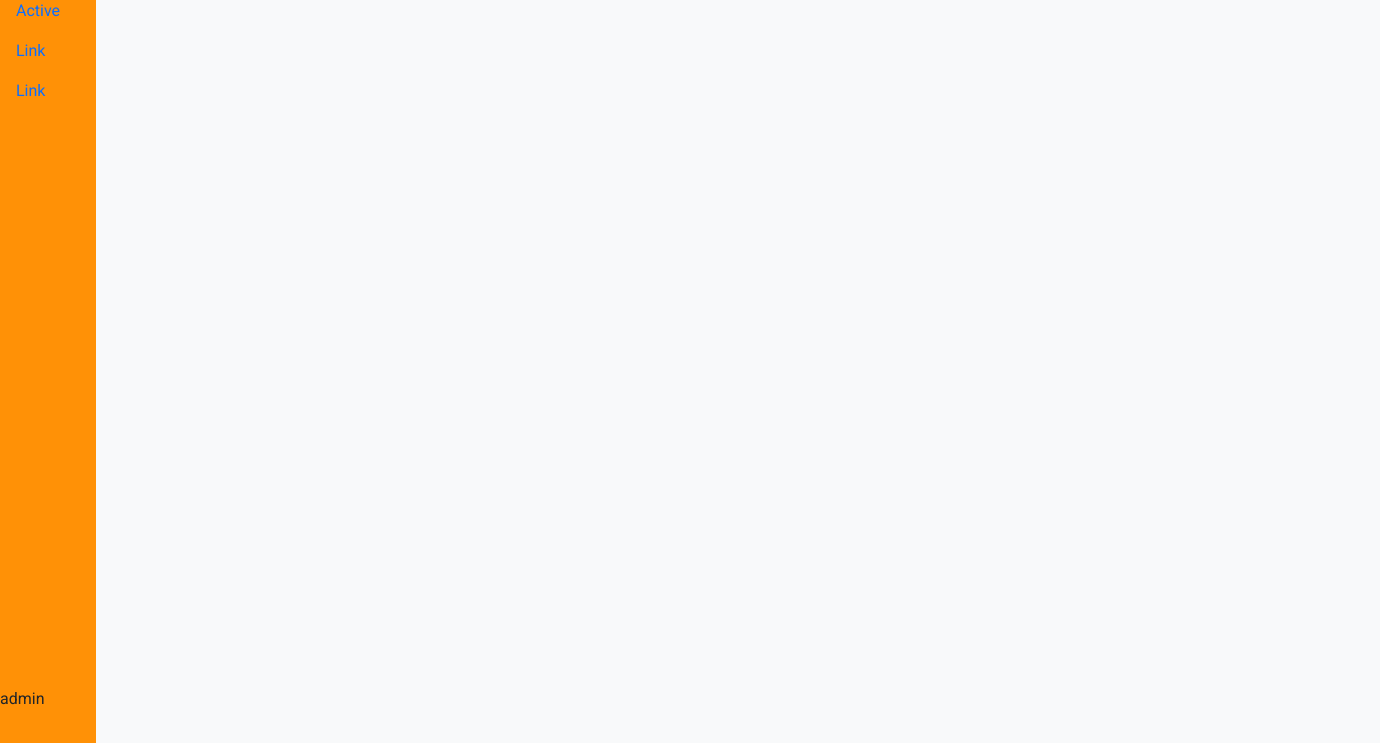
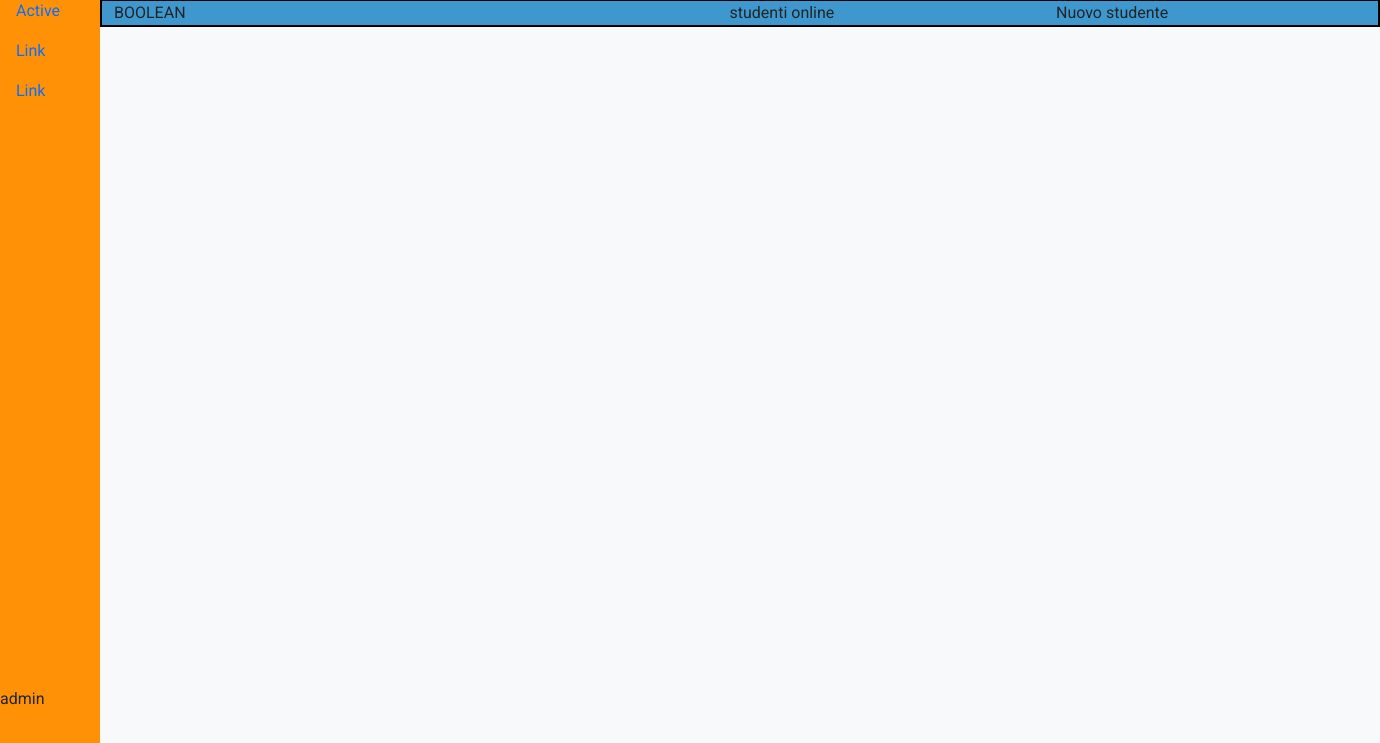
Before and after one commit to Benedettopana/html-css-bootstrap-dashboard, a plain HTML site: page index.html in a window 1280 px wide. Shown: the part 57-800 px from the top of the page, 1380 px wide, since content can reach past the window. Drawn offline with nearby package versions, Linux system fonts and the light colour scheme.

Commit message:
[add]prospetto

```diff
--- a/assets/css/style.css
+++ b/assets/css/style.css
@@ -1,6 +1,7 @@
 :root{
   --bg: #F8F9FA;
   --notify: #FF9106;
+  --bg-prospetto: #1B72E8;
 }
 
 /* debug */
@@ -13,7 +14,8 @@
 
 /* UTILITY */
 .bp-container{
-
+  width: 100%;
+  margin-left: 100px;
 }
 
 .aside-container{
@@ -64,6 +66,12 @@ header{
 
 .aside-menu .aside-container .row{
   height: 90%;
-  width: 120px;
+  width: 124px;
 }
 /* /MENU ASIDE */
+
+/* CONTENUTO DASHBOARD */
+.bp-container .prospetto{
+  background-color: var(--bg-prospetto);
+}
+/* /CONTENUTO DASHBOARD */
--- a/index.html
+++ b/index.html
@@ -50,6 +50,7 @@
 
   <main>
     <!-- NAV MENU SINISTRA FIXED -->
+    <!-- TODO: FIx margini e responsive -->
     <section class="aside-menu">
       <div class="aside-container w-100 h-100 mt-5 ">
         <div class="row flex-column flex-nowrap justify-content-between  ">
@@ -74,10 +75,41 @@
           </div>
         </div>
 
-
       </div>
     </section>
 
+    <section class="dashboard">
+      <div class="bp-container debug">
+        <!-- TOPBAR BLUE -->
+        <section class="prospetto w-100 ">
+          <div class="container-fluid">
+            <div class="row">
+              <div class="col col-7 d-flex justify-content-between ">
+                <!-- PARTE SINISTRA -->
+                <div class="boolean">
+                  BOOLEAN
+                </div>
+                <!-- PARTE DESTRA -->
+                <div class="contatore">
+                  studenti online
+                </div>
+              </div>
+              <div class="col col-5 d-flex justify-content-center ">
+                <div class="new-student">
+                  Nuovo studente
+                </div>
+              </div>
+            </div>
+          </div>
+
+        </section>
+        <!-- /TOPBAR BLUE -->
+      </div>
+    </section>
+
+    <section class="stat">
+
+    </section>
   </main>
 </body>
 </html>
```
